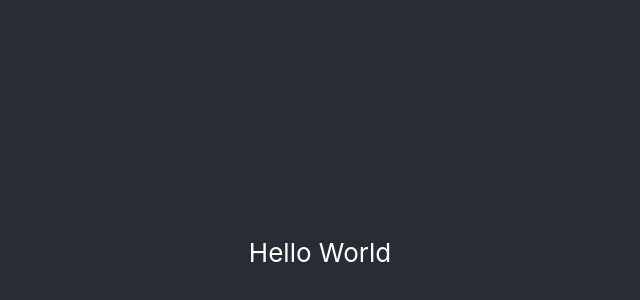
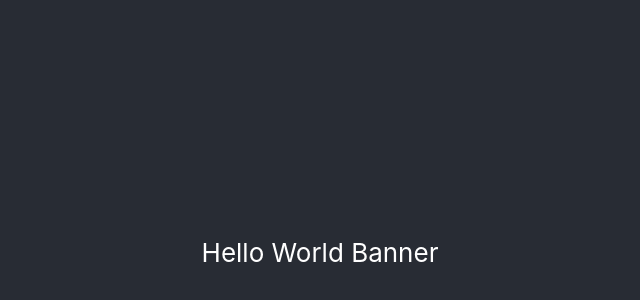
Before and after one commit to doronma/amplify, a React (Create React App) app: page / in a window 1280 px wide. Shown: the part 148-448 px from the top of the page, without its empty margins (320-960 px from the left). Built offline with nearby package versions, Linux system fonts and the light colour scheme.

Commit message:
add banner

```diff
--- a/src/App.js
+++ b/src/App.js
@@ -1,11 +1,13 @@
 import logo from './logo.svg';
 import './App.css';
+import './Banner'
+import Banner from './Banner';
 
 function App() {
   return (
     <div className="App">
       <header className="App-header">
-        Hello World
+        <Banner/>
       </header>
     </div>
   );
--- /dev/null
+++ b/src/Banner.js
@@ -0,0 +1,9 @@
+import React from 'react'
+
+function Banner() {
+  return (
+    <div>Hello World Banner</div>
+  )
+}
+
+export default Banner
```
